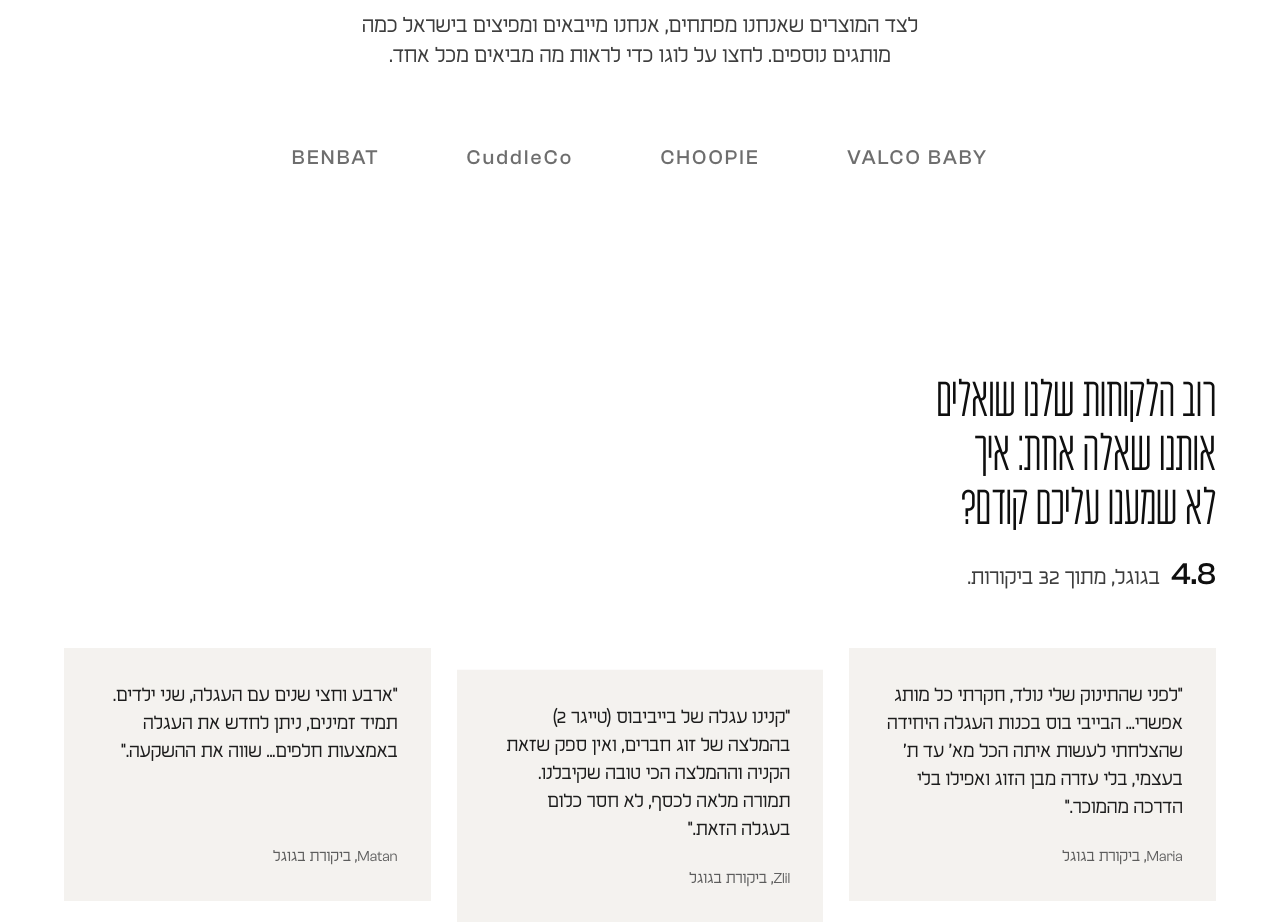
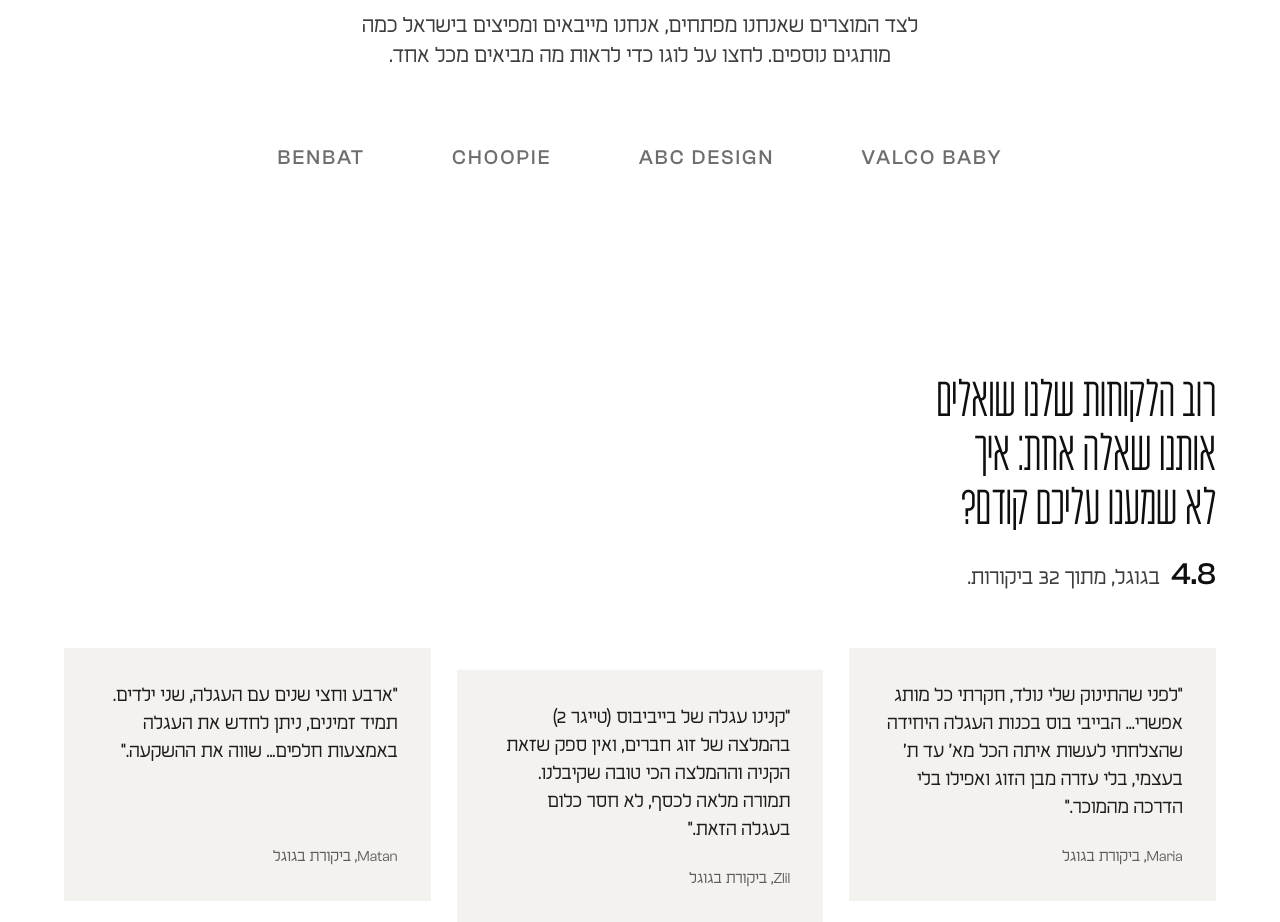
Before and after one commit to liavwebdesign-spec/babyboss-g9cibk, a plain HTML site: page index.html in a window 1280 px wide. Shown: the part 7920-8842 px from the top of the page. Drawn offline with Linux system fonts and the light colour scheme.

Commit message:
קיר המותגים: ABC Design במקום CuddleCo (בקשת קובי)
Co-Authored-By: Claude Opus 5.5 <noreply@anthropic.com>

```diff
--- a/index.html
+++ b/index.html
@@ -167,8 +167,8 @@
     </div>
     <ul class="br-band reveal">
       <li><button class="br-mark lat" type="button" data-brand="valco" aria-haspopup="dialog">VALCO BABY</button></li>
+      <li><button class="br-mark lat" type="button" data-brand="abc" aria-haspopup="dialog">ABC DESIGN</button></li>
       <li><button class="br-mark lat" type="button" data-brand="choopie" aria-haspopup="dialog">CHOOPIE</button></li>
-      <li><button class="br-mark lat" type="button" data-brand="cuddleco" aria-haspopup="dialog">CuddleCo</button></li>
       <li><button class="br-mark lat" type="button" data-brand="benbat" aria-haspopup="dialog">BENBAT</button></li>
     </ul>
   </section>
@@ -247,7 +247,7 @@
 
 <script src="vendor/gsap.min.js"></script>
 <script src="vendor/ScrollTrigger.min.js"></script>
-<script src="js/site.js?v=3" defer></script>
+<script src="js/site.js?v=4" defer></script>
 <script src="js/a11y.js?v=1" defer></script>
 <script src="js/snap-icons.js?v=1" defer></script>
 <script src="https://crm.liavmatzri.co.il/review.js" defer></script>
--- a/js/site.js
+++ b/js/site.js
@@ -96,8 +96,8 @@
   /* ---------- brand windows: a native dialog (focus in, Esc, focus back to the logo) ---------- */
   var BRANDS = {
     valco: { origin: "אוסטרליה", name: "Valco Baby", text: "חברה משפחתית שמייצרת עגלות מאז 1965. אנחנו מביאים לישראל את עגלת התאומים שלה, ה-Slim Twin.", link: ["לעגלת התאומים", "twin.html"] },
+    abc: { origin: "גרמניה", name: "ABC Design", text: "חברה משפחתית מגרמניה, שהוקמה ב-1989 ומייצרת עגלות, כיסאות בטיחות לרכב וכיסאות אוכל. אנחנו מביאים לישראל את המוצרים שלה." },
     choopie: { origin: "ארה\"ב", name: "Choopie", text: "את החברה הקימה בניו יורק אמא שזיהתה צורך, וכך נולדו ה-City Grips: כיסויים לידית העגלה. אנחנו מביאים את City Grips ואת City Hooks, הווים לתליית תיקים על העגלה." },
-    cuddleco: { origin: "בריטניה", name: "CuddleCo", text: "המותג של Comfi-Cush, מזרן לעגלה מקצף זיכרון שנותן לתינוק משטח רך ותומך. אנחנו מביאים את מזרני העגלה שלו." },
     benbat: { origin: "ישראל", name: "Benbat", text: "מותג ישראלי שהקימו ב-2008 שני אחים, מעצבי מוצר, ושנמכר היום ביותר מ-30 מדינות. אנחנו מפיצים את המראות, הצלונים והצעצועים שלו לרכב ולעגלה." }
   };
   var dlg = document.getElementById("br-dlg"), opener = null;
```
